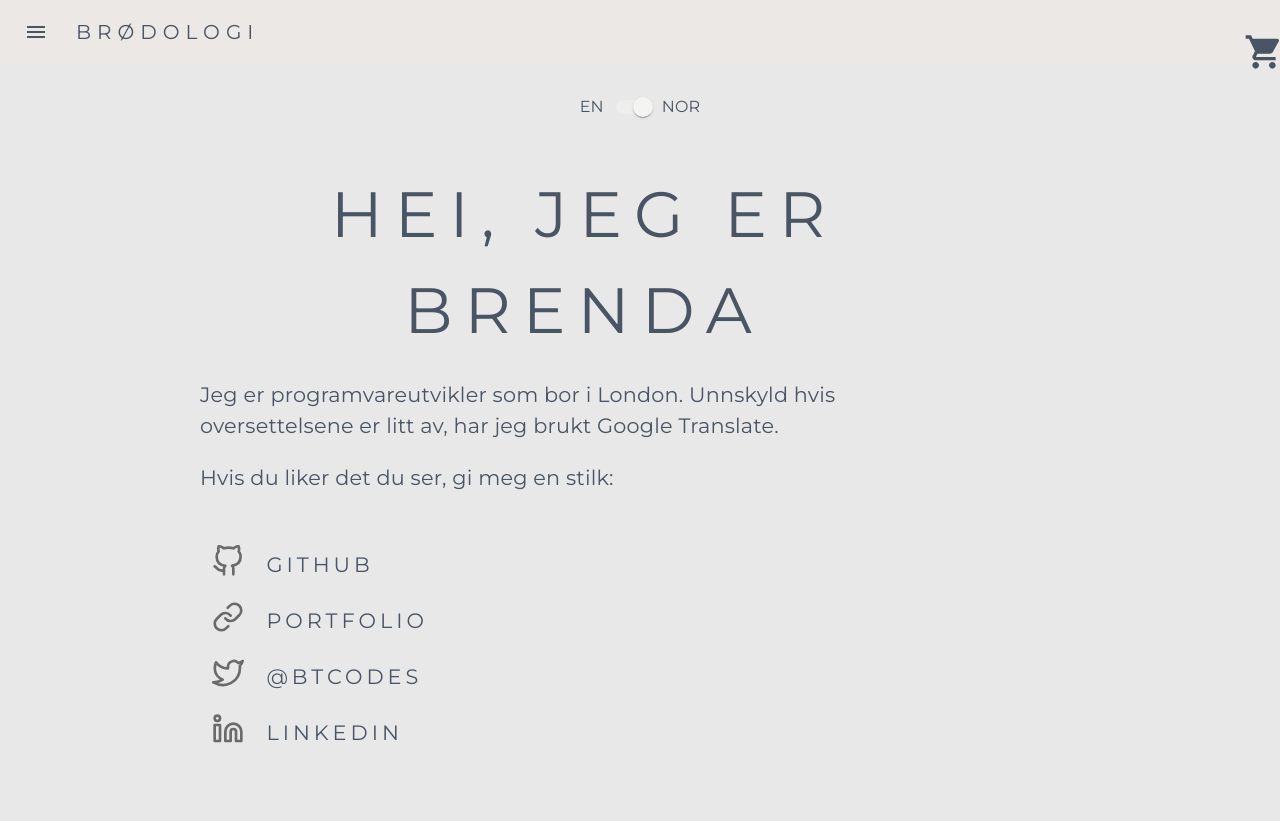
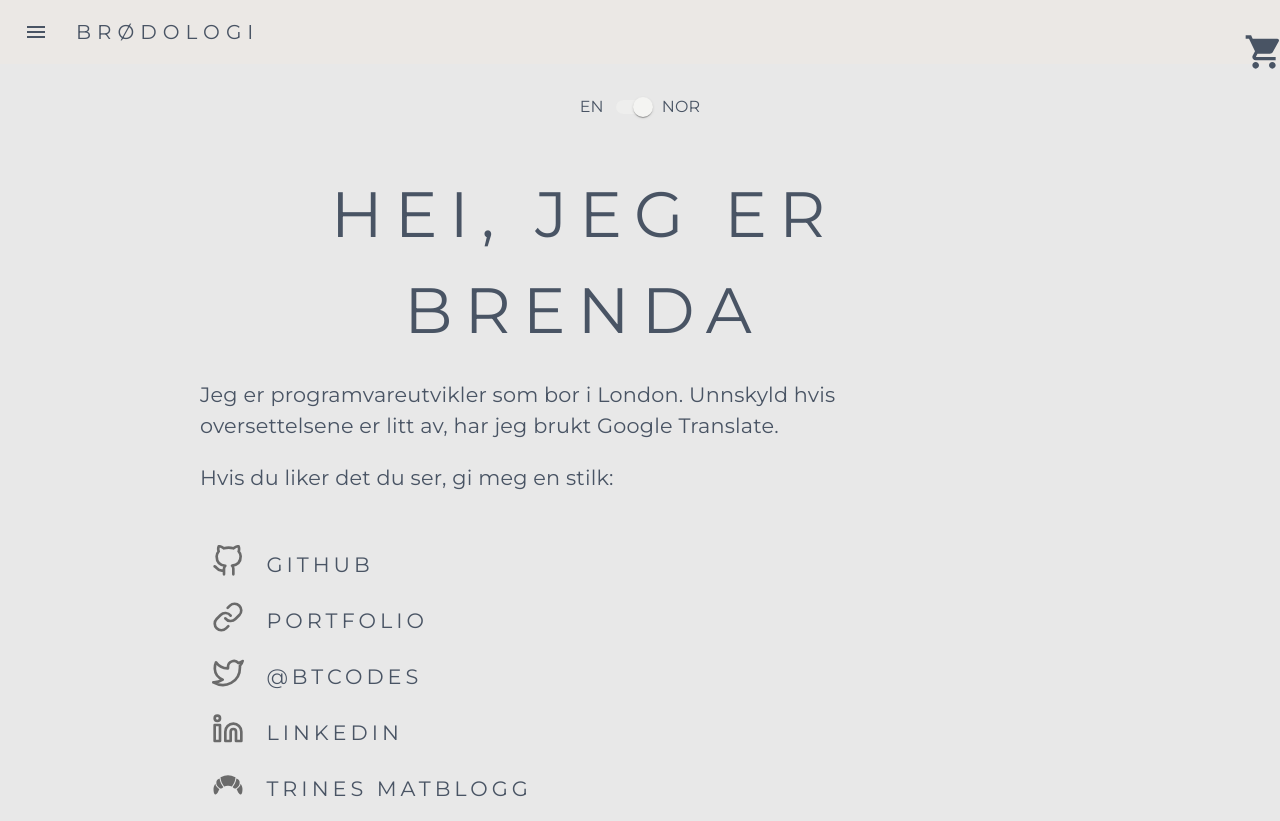
Before and after one commit to brendino500/brodologi, a React (Create React App) app in the folder frontend/: page /heyimbrenda in a window 1280 px wide. Before the commit the page ends 800 px from the top, so only its background shows below. Built offline with nearby package versions, Linux system fonts and the light colour scheme.

Commit message:
breadcardnavbar complete

```diff
--- a/frontend/src/components/common/BreadCardNavbar.js
+++ b/frontend/src/components/common/BreadCardNavbar.js
@@ -104,7 +104,7 @@ export default function BreadCardNavbar() {
                           Mengde: {bread.quantity}
                         </Typography>
                         <Typography className={classes.price}>
-                          {bread.price} KR
+                          {bread.price * bread.quantity} KR
                         </Typography>
                       </div>
                     </CardContent>
--- a/frontend/src/components/finalPage/FinalPage.js
+++ b/frontend/src/components/finalPage/FinalPage.js
@@ -2,6 +2,7 @@ import React from 'react'
 import Fade from 'react-reveal/Fade'
 import { Typography, Switch, ThemeProvider } from '@material-ui/core'
 import { FiGithub, FiLink, FiTwitter, FiLinkedin } from 'react-icons/fi'
+import { GiCroissant } from 'react-icons/gi'
 
 import Links from './Links'
 import useStyles from './styles/finalPageStyles'
@@ -35,7 +36,7 @@ export default function FinalPage() {
           <Typography className={classes.title}>Hi, I'm Brenda</Typography>
           <Typography className={classes.text}>
             I'm a software developer living in London. Unfortunately this bakery
-            isn't real and I definitely can't bake these myself!
+            isn't real and I'm too inept to attempt to bake these myself!
           </Typography>
           <Typography className={classes.text}>
             If you like what you see, give me a stalk:
@@ -49,6 +50,7 @@ export default function FinalPage() {
   const personal = <FiLink className={classes.socialIcons} />
   const linkedIn = <FiLinkedin className={classes.socialIcons} />
   const twitter = <FiTwitter className={classes.socialIcons} />
+  const foodBlog = <GiCroissant className={classes.socialIcons} />
 
   return (
     <ThemeProvider theme={colorTheme}>
@@ -87,6 +89,11 @@ export default function FinalPage() {
               icon={linkedIn}
               social="LinkedIn"
             />
+            <Links
+              website="https://trinesmatblogg.no/"
+              icon={foodBlog}
+              social="Trines Matblogg"
+            />
           </div>
         </div>
       </Fade>
```
Also changed, not shown: 2 other files (tests, documents, lock files or other folders).
